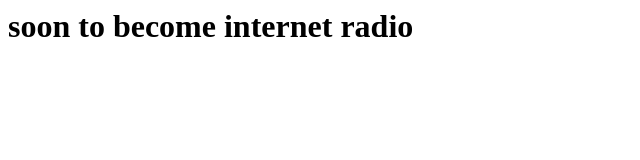
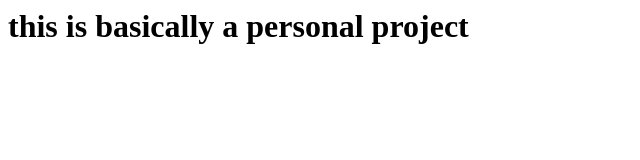
Before and after one commit to TyNoOutlet/streaming-test, a plain HTML site: page index.html in a window 1280 px wide. Shown: the whole page, without its empty margins (0-640 px from the left). Drawn offline with Linux system fonts and the light colour scheme.

Commit message:
Update index.html

```diff
--- a/index.html
+++ b/index.html
@@ -3,6 +3,6 @@
     <title>THIS IS STATIC TITLE TEXT</title>
   </head>
   <body>
-    <h1>soon to become internet radio</h1>
+    <h1>this is basically a personal project</h1>
   </body>
 </html>
```
